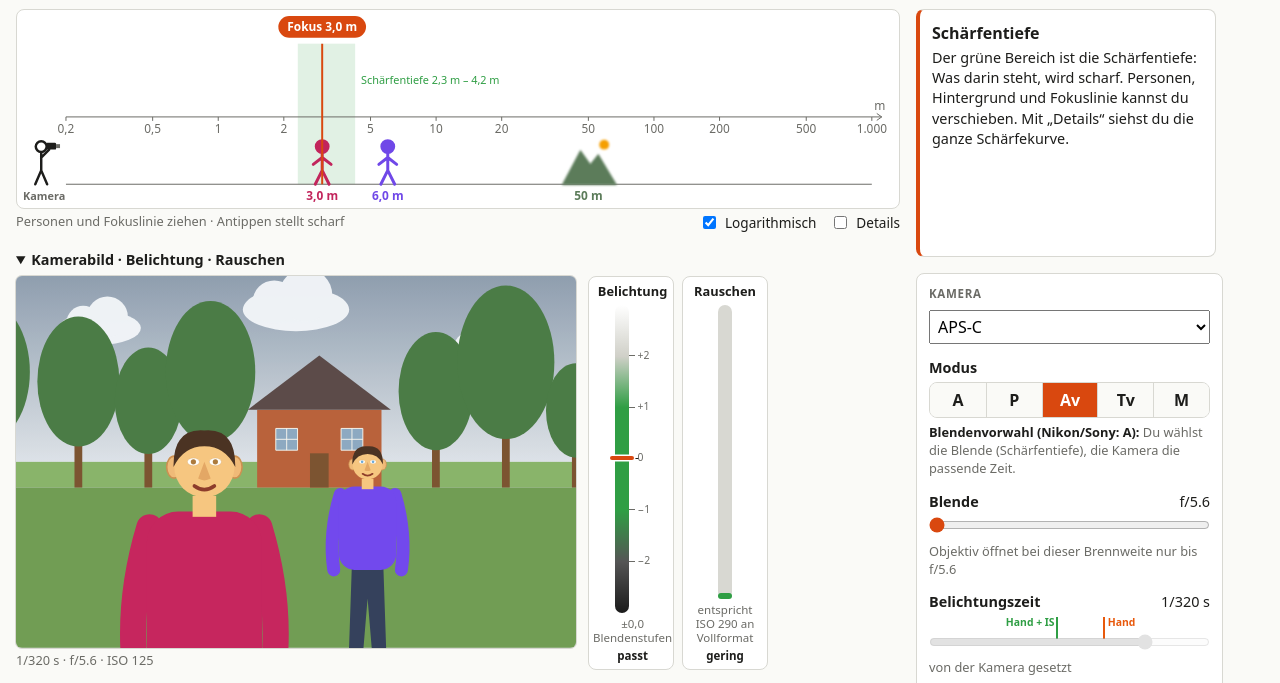
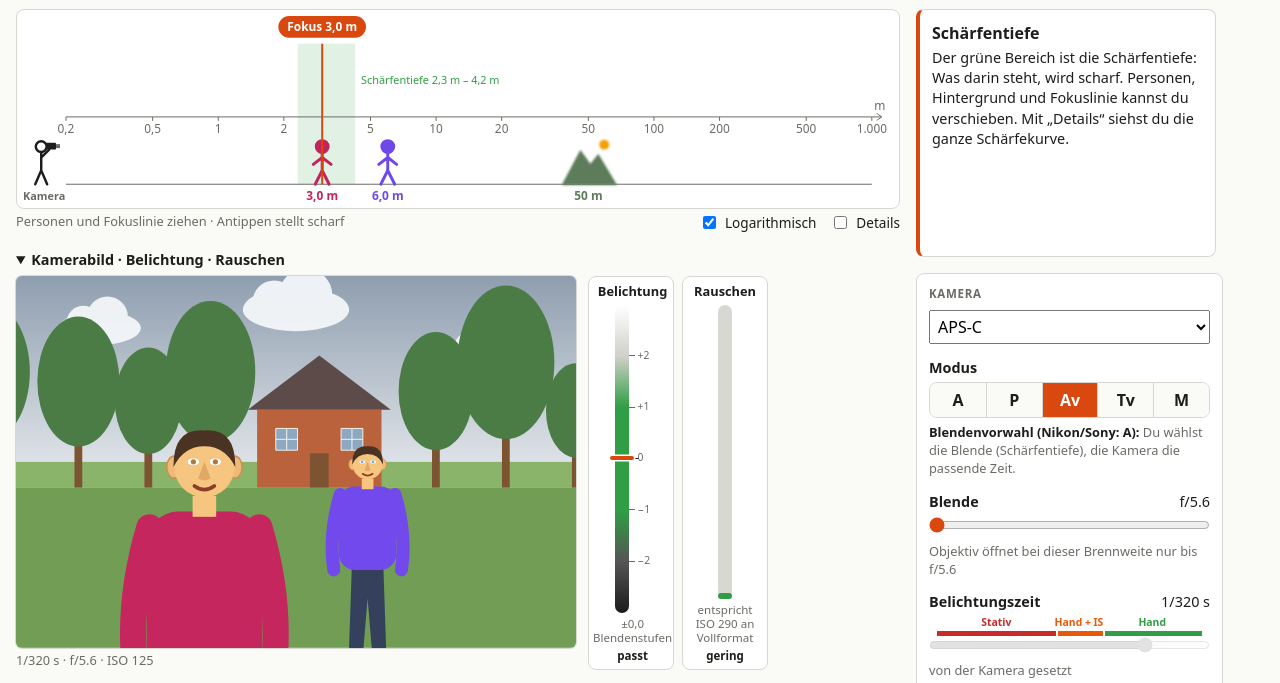
Before and after one commit to soctib/Fotosim, a website built with Vite: page index.html in a window 1280 px wide. Shown: the part 69-752 px from the top of the page. Built offline with nearby package versions, Linux system fonts and the light colour scheme.

Commit message:
Show handheld shutter ranges as a coloured band
The two bare "Hand" / "Hand + IS" markers didn't say which side of each
line was which. A band above the shutter slider now splits it into
"Stativ", "Hand + IS" and "Hand", each labelled over its middle; labels
of narrow ranges are nudged apart and kept inside the slider. Without a
stabiliser its range is hatched and its label struck out.

Co-Authored-By: Claude Opus 5.5 <noreply@anthropic.com>

```diff
--- a/src/data/texts.de.ts
+++ b/src/data/texts.de.ts
@@ -129,8 +129,9 @@ export const de = {
     safe: 'aus der Hand',
     needsIS: 'aus der Hand nur mit Stabilisator',
     needsTripod: 'Stativ nötig',
-    markerHand: 'Hand',
-    markerIS: 'Hand + IS',
+    zoneTripod: 'Stativ',
+    zoneIS: 'Hand + IS',
+    zoneHand: 'Hand',
   },
 
   flash: {
--- a/src/style.css
+++ b/src/style.css
@@ -531,42 +531,52 @@ header p {
   font-weight: 600;
 }
 
-/* Range with markers above the track (shutter: handheld limits). */
+/* Shutter: handheld ranges as a coloured band above the track, each labelled above its middle. */
 .range-wrap {
   position: relative;
 }
-.range-wrap:has(.range-marker) {
-  padding-top: 16px;
-}
-.range-marker {
-  position: absolute;
-  top: 0;
-  width: 0;
-  height: 22px;
-  border-left: 2px solid var(--warn);
+.shake-zones {
+  position: relative;
+  height: 19px;
   pointer-events: none;
 }
-.range-marker span {
+.shake-zones .zone {
   position: absolute;
-  bottom: 9px;
-  left: 3px;
+  bottom: 0;
+  height: 5px;
+  background: var(--zc);
+}
+.shake-zones .zone + .zone {
+  /* thin gap at each limit */
+  border-left: 2px solid var(--panel);
+}
+.shake-zones .zone-label {
+  position: absolute;
   white-space: nowrap;
   font-size: 0.65rem;
   font-weight: 600;
-  color: var(--warn);
+  line-height: 1;
+  color: var(--zc);
+  bottom: 8px;
 }
-#m-is {
-  border-color: var(--sharp);
+.shake-zones .zone-tripod {
+  --zc: var(--bad);
 }
-#m-is span {
-  color: var(--sharp);
-  left: auto;
-  right: 3px;
+.shake-zones .zone-is {
+  --zc: var(--warn);
 }
-.range-marker.off {
-  opacity: 0.35;
+.shake-zones .zone-hand {
+  --zc: var(--sharp);
 }
-.range-marker[hidden] {
+/* Stabiliser off: its range needs a tripod too. */
+.shake-zones .zone.off {
+  background: repeating-linear-gradient(135deg, var(--bad) 0 3px, transparent 3px 6px);
+}
+.shake-zones .zone-label.off {
+  opacity: 0.4;
+  text-decoration: line-through;
+}
+.shake-zones [hidden] {
   display: none;
 }
 
--- a/src/ui/controls/controls.ts
+++ b/src/ui/controls/controls.ts
@@ -23,6 +23,14 @@ import type { InfoKey, Store } from '../../state/store';
 import { formatMeters } from '../distance';
 
 const AF_TARGETS: ElementId[] = ['person1', 'person2', 'background'];
+/** Shutter ranges for handheld shooting, slow → fast as on the slider. */
+const SHAKE_ZONES = ['tripod', 'is', 'hand'] as const;
+type ShakeZone = (typeof SHAKE_ZONES)[number];
+const SHAKE_ZONE_LABELS: Record<ShakeZone, string> = {
+  tripod: t.shake.zoneTripod,
+  is: t.shake.zoneIS,
+  hand: t.shake.zoneHand,
+};
 const MODES: Mode[] = ['auto', 'P', 'Av', 'Tv', 'M'];
 
 /** Focus slider resolution; positions map logarithmically onto the distance range. */
@@ -82,8 +90,10 @@ export function mountControls(root: HTMLElement, store: Store): void {
         t.controls.shutter,
         SHUTTER_SPEEDS_S.length - 1,
         'shutter',
-        `<span class="range-marker" id="m-hand"><span>${t.shake.markerHand}</span></span>
-         <span class="range-marker" id="m-is"><span>${t.shake.markerIS}</span></span>`,
+        `<div class="shake-zones" id="shake-zones" aria-hidden="true">
+          ${SHAKE_ZONES.map((z) => `<span class="zone zone-${z}"></span>`).join('')}
+          ${SHAKE_ZONES.map((z) => `<span class="zone-label zone-${z}">${SHAKE_ZONE_LABELS[z]}</span>`).join('')}
+        </div>`,
       )}
       ${range('iso', t.controls.iso, ISOS.length - 1, 'iso')}
       ${checkbox('autoiso', t.controls.autoIso, 'iso')}
@@ -160,6 +170,7 @@ export function mountControls(root: HTMLElement, store: Store): void {
   focus.addEventListener('input', () => setFocus(store, posToFocus(Number(focus.value))));
 
   const hint = (id: string, text: string) => ($(`h-${id}`).textContent = text);
+  const shakeZones = mountShakeZones($('shake-zones'));
 
   store.subscribe((_state, d: Derived) => {
     const s = d.settings;
@@ -214,9 +225,8 @@ export function mountControls(root: HTMLElement, store: Store): void {
     shutter.disabled = auto.has('shutterS');
     shutter.value = String(nearestIndex(SHUTTER_SPEEDS_S, s.shutterS));
     $('o-shutter').textContent = formatShutter(s.shutterS, t.locale);
-    placeMarker($('m-hand'), shutterPos(d.shake.limitS, SHUTTER_SPEEDS_S[fastestIdx]));
-    placeMarker($('m-is'), shutterPos(d.shake.limitIsS, SHUTTER_SPEEDS_S[fastestIdx]));
-    $('m-is').classList.toggle('off', !s.stabilized);
+    const fastest = SHUTTER_SPEEDS_S[fastestIdx];
+    shakeZones.update(shutterPos(d.shake.limitIsS, fastest), shutterPos(d.shake.limitS, fastest), s.stabilized);
     hint('shutter', [autoHint('shutterS'), d.shake.cls !== 'safe' ? t.shake[d.shake.cls] : ''].filter(Boolean).join(' · '));
 
     // ISO: always automatic in A; auto ISO is a choice in P/Av/Tv; M is fully manual.
@@ -251,8 +261,68 @@ export function mountControls(root: HTMLElement, store: Store): void {
   });
 }
 
-/** Marker above a range input at fraction `pos`; hidden outside the slider. Accounts for the thumb width. */
-function placeMarker(el: HTMLElement, pos: number): void {
-  el.hidden = !(pos >= 0 && pos <= 1);
-  el.style.left = `calc(${(pos * 100).toFixed(2)}% + ${(8 - pos * 16).toFixed(2)}px)`;
+/** Range thumb width (px): positions on the track run from half a thumb in to half a thumb before the end. */
+const THUMB_PX = 16;
+
+/**
+ * Coloured band above the shutter slider: tripod | handheld with stabiliser | handheld, split at the two
+ * handheld limits (slider fractions, may lie outside 0…1). Without a stabiliser its range is shown struck out.
+ * Labels sit centred over their range, nudged apart if a range is too narrow, and kept inside the slider.
+ */
+function mountShakeZones(root: HTMLElement) {
+  const zone = (z: ShakeZone) => root.querySelector<HTMLElement>(`.zone.zone-${z}`)!;
+  const label = (z: ShakeZone) => root.querySelector<HTMLElement>(`.zone-label.zone-${z}`)!;
+  let last: [number, number, boolean] | null = null;
+
+  const place = () => {
+    if (!last) return;
+    const [isLimit, handLimit, stabilized] = last;
+    const clamp = (p: number) => Math.min(1, Math.max(0, p));
+    const a = clamp(isLimit);
+    const b = clamp(Math.max(isLimit, handLimit));
+    const ranges: Record<ShakeZone, [number, number]> = { tripod: [0, a], is: [a, b], hand: [b, 1] };
+    const w = root.clientWidth;
+    const px = (p: number) => THUMB_PX / 2 + p * (w - THUMB_PX);
+    const GAP = 6;
+    const lefts: Partial<Record<ShakeZone, number>> = {};
+    const widths: Partial<Record<ShakeZone, number>> = {};
+    let prevRight = -Infinity;
+    for (const z of SHAKE_ZONES) {
+      const [from, to] = ranges[z];
+      const el = zone(z);
+      const lab = label(z);
+      const empty = to - from < 1e-6;
+      el.hidden = empty;
+      lab.hidden = empty;
+      el.style.left = `calc(${(from * 100).toFixed(2)}% + ${(THUMB_PX / 2 - from * THUMB_PX).toFixed(2)}px)`;
+      el.style.width = `calc(${((to - from) * 100).toFixed(2)}% - ${((to - from) * THUMB_PX).toFixed(2)}px)`;
+      const off = z === 'is' && !stabilized;
+      el.classList.toggle('off', off);
+      lab.classList.toggle('off', off);
+      if (empty || w === 0) continue;
+      const lw = lab.offsetWidth;
+      // Left to right: centred, but clear of the previous label.
+      const left = Math.max(0, (px(from) + px(to)) / 2 - lw / 2, prevRight + GAP);
+      lefts[z] = left;
+      widths[z] = lw;
+      prevRight = left + lw;
+    }
+    // Right to left: pull back whatever ran past the end, keeping the gaps.
+    let limit = w;
+    for (const z of [...SHAKE_ZONES].reverse()) {
+      if (lefts[z] === undefined) continue;
+      const left = Math.min(lefts[z]!, limit - widths[z]!);
+      label(z).style.left = `${left.toFixed(1)}px`;
+      limit = left - GAP;
+    }
+  };
+  // Label positions are in px, so redo them when the slider changes width.
+  new ResizeObserver(place).observe(root);
+
+  return {
+    update(isLimit: number, handLimit: number, stabilized: boolean) {
+      last = [isLimit, handLimit, stabilized];
+      place();
+    },
+  };
 }
```
